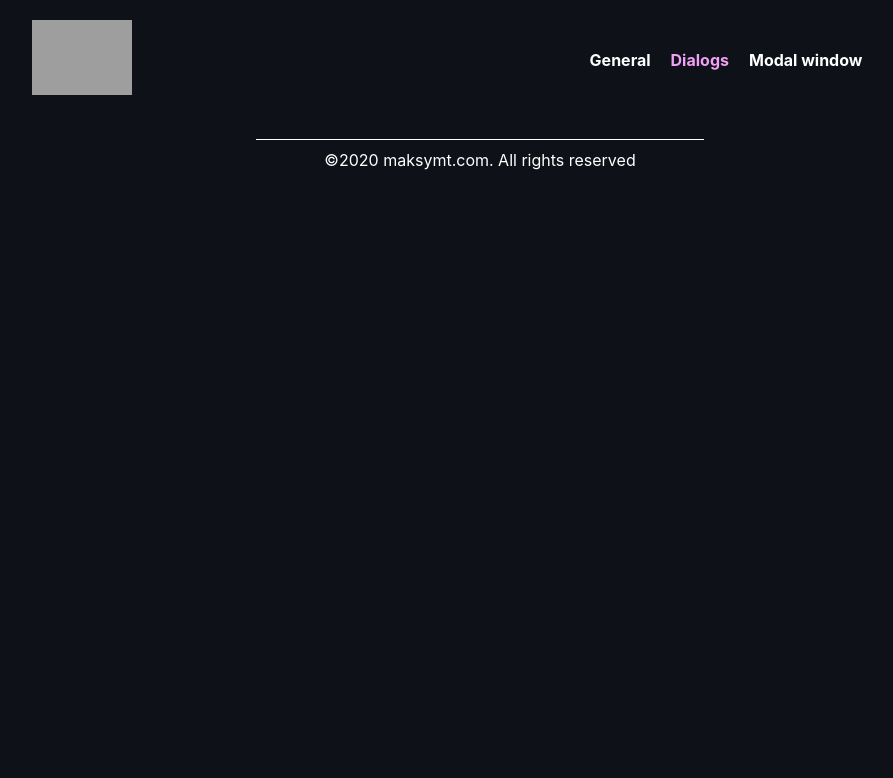
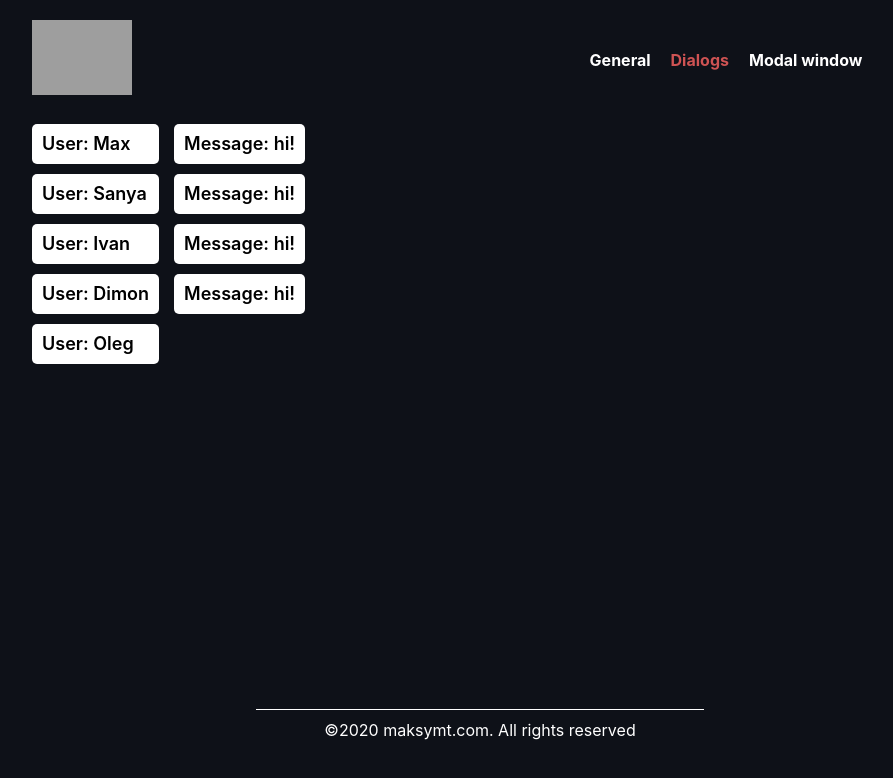
Before and after one commit to Slitefull/social-network-react, a React (Create React App) app: page /dialogs in a window 1280 px wide. Shown: the top 778 px of the page, without its empty margins (160-1053 px from the left). Built offline with nearby package versions, Linux system fonts and the light colour scheme; grey boxes are pictures that could not be loaded.

Commit message:
Added refactored page "Dialogs"

```diff
--- a/src/components/App/Dialogs/Dialogs.jsx
+++ b/src/components/App/Dialogs/Dialogs.jsx
@@ -1,10 +1,13 @@
 import React from "react";
 import "./Dialogs.scss";
+import Users from "./Users/Users";
+import Messages from "./Messages/Messages";
 
 const Dialogs = () => {
     return (
         <main className="dialogs">
-
+            <Users/>
+            <Messages/>
         </main>
     );
 }
--- a/src/components/App/Dialogs/Dialogs.scss
+++ b/src/components/App/Dialogs/Dialogs.scss
@@ -1 +1,49 @@
 @import "./src/variables";
+
+.dialogs {
+  display: flex;
+  flex-direction: row;
+  min-height: calc(80vh - 70px);
+
+  .users {
+    display: flex;
+    flex-direction: column;
+
+    .user {
+      @include fonts(18px, 20px, 600);
+      background: $dialog-bg;
+      border-radius: 5px;
+      transition: 0.3s;
+      cursor: pointer;
+      display: flex;
+      flex-direction: column;
+      margin: 5px 0;
+
+      &__link {
+        padding: 10px;
+        text-decoration: none;
+        color: $dialog-color;
+        transition: 0.3s;
+
+        &:hover {
+          background: $main-bg;
+          color: $text-color;
+        }
+      }
+    }
+  }
+
+  .messages {
+    display: flex;
+    flex-direction: column;
+
+    .message {
+      padding: 10px;
+      margin: 5px 15px;
+      @include fonts(18px, 20px, 600);
+      color: $dialog-color;
+      background: $dialog-bg;
+      border-radius: 5px;
+    }
+  }
+}
--- /dev/null
+++ b/src/components/App/Dialogs/Messages/Messages.jsx
@@ -0,0 +1,22 @@
+import React from "react";
+
+const AddMessage = ({message}) => {
+    return (
+        <div className="message">
+            Message: {message}
+        </div>
+    );
+}
+
+const Messages = () => {
+    return (
+        <div className="messages">
+            <AddMessage message={"hi!"}/>
+            <AddMessage message={"hi!"}/>
+            <AddMessage message={"hi!"}/>
+            <AddMessage message={"hi!"}/>
+        </div>
+    );
+}
+
+export default Messages;
--- /dev/null
+++ b/src/components/App/Dialogs/Users/Users.jsx
@@ -0,0 +1,24 @@
+import React from "react";
+import {NavLink} from "react-router-dom";
+
+const AddUser = ({link, name}) => {
+    return (
+        <div className="user">
+            <NavLink to={link} className="user__link">User: {name}</NavLink>
+        </div>
+    );
+}
+
+const Users = () => {
+    return (
+        <div className="users">
+            <AddUser link={"/dialogs/1"} name={"Max"}/>
+            <AddUser link={"/dialogs/2"} name={"Sanya"}/>
+            <AddUser link={"/dialogs/3"} name={"Ivan"}/>
+            <AddUser link={"/dialogs/4"} name={"Dimon"}/>
+            <AddUser link={"/dialogs/5"} name={"Oleg"}/>
+        </div>
+    );
+}
+
+export default Users;
--- a/src/components/App/General/Film/Film.jsx
+++ b/src/components/App/General/Film/Film.jsx
@@ -6,15 +6,15 @@ const Film = () => {
     return (
         <section className="film">
             <div className="film__image">
-                <img className="film__image__avatar"
+                <img className="film__image--avatar"
                      src="https://ru.meming.world/images/ru/thumb/7/73/%D0%A8%D0%B0%D0%B1%D0%BB%D0%BE%D0%BD_%D0%BA%D0%BE%D1%82.jpg/300px-%D0%A8%D0%B0%D0%B1%D0%BB%D0%BE%D0%BD_%D0%BA%D0%BE%D1%82.jpg"
                      alt="Cat"/>
             </div>
             <div className="film__description">
-                <h3 className="film__description__item">Film Title: </h3>
-                <p className="film__description__item">Film Year: </p>
+                <h3 className="film__description--item">Film Title: </h3>
+                <p className="film__description--item">Film Year: </p>
             </div>
-            <LikeButton/>
+            {/*<LikeButton/>*/}
         </section>
     );
 }
--- a/src/components/App/General/Film/Film.scss
+++ b/src/components/App/General/Film/Film.scss
@@ -10,14 +10,14 @@
 
   &__image {
 
-    &__avatar {
+    &--avatar {
       border-radius: 10px;
     }
   }
 
   &__description {
     height: 95%;
-    width: 30%;
+    width: 100%;
     background: cornsilk;
     margin: 0 0 0 20px;
     padding: 0 20px;
--- a/src/components/App/General/General.jsx
+++ b/src/components/App/General/General.jsx
@@ -5,6 +5,11 @@ import Film from "./Film/Film";
 const General = () => {
     return (
         <main className="general">
+            <div className="general__header title">
+                General
+            </div>
+            <Film/>
+            <Film/>
             <Film/>
         </main>
     );
--- a/src/components/App/General/General.scss
+++ b/src/components/App/General/General.scss
@@ -1,7 +1,6 @@
 @import "src/variables";
 
 .general {
-  padding: 20px 0;
   color: $text-color;
   min-height: calc(80vh - 70px);
 }
--- a/src/components/App/Header/Menu/Menu.scss
+++ b/src/components/App/Header/Menu/Menu.scss
@@ -7,9 +7,8 @@
 
   &__item {
     margin: 0 0 0 20px;
-  }
 
-  &__item--link {
+    &--link {
       transition: all .3s cubic-bezier(.47, 0, .745, .715);
       color: #ffffff;
       text-decoration: none;
@@ -17,11 +16,12 @@
 
       &:hover {
         transition: all .3s cubic-bezier(.47, 0, .745, .715);
-      color: #f262fb;
+        color: #4acbcc;
       }
     }
 
-  &__item--link.active {
-    color: #f0a0f5;
+    &--link.active{
+      color: #ce5353;
     }
   }
+}
--- a/src/index.scss
+++ b/src/index.scss
@@ -3,7 +3,6 @@
 *{
   margin: 0px;
   padding: 0px;
-  overflow: hidden;
 }
 
 body {
--- a/src/variables.scss
+++ b/src/variables.scss
@@ -1,7 +1,21 @@
+$main-bg: #0e1118;
 $text-color: #ffffff;
-$main-bg: #0e1118;
+$dialog-color: #000000;
+$dialog-bg: #ffffff;
 
-.container{
+@mixin fonts($size, $lh, $fw: 400) {
+  font-size: $size;
+  line-height: $lh;
+  font-weight: $fw;
+}
+
+.title {
+  @include fonts(30px, 35px, 700);
+  color: $text-color;
+  padding: 20px 0;
+}
+
+.container {
   width: 70%;
   margin: auto;
 }
```
Lines whose indentation alone changed are shown as unchanged.
